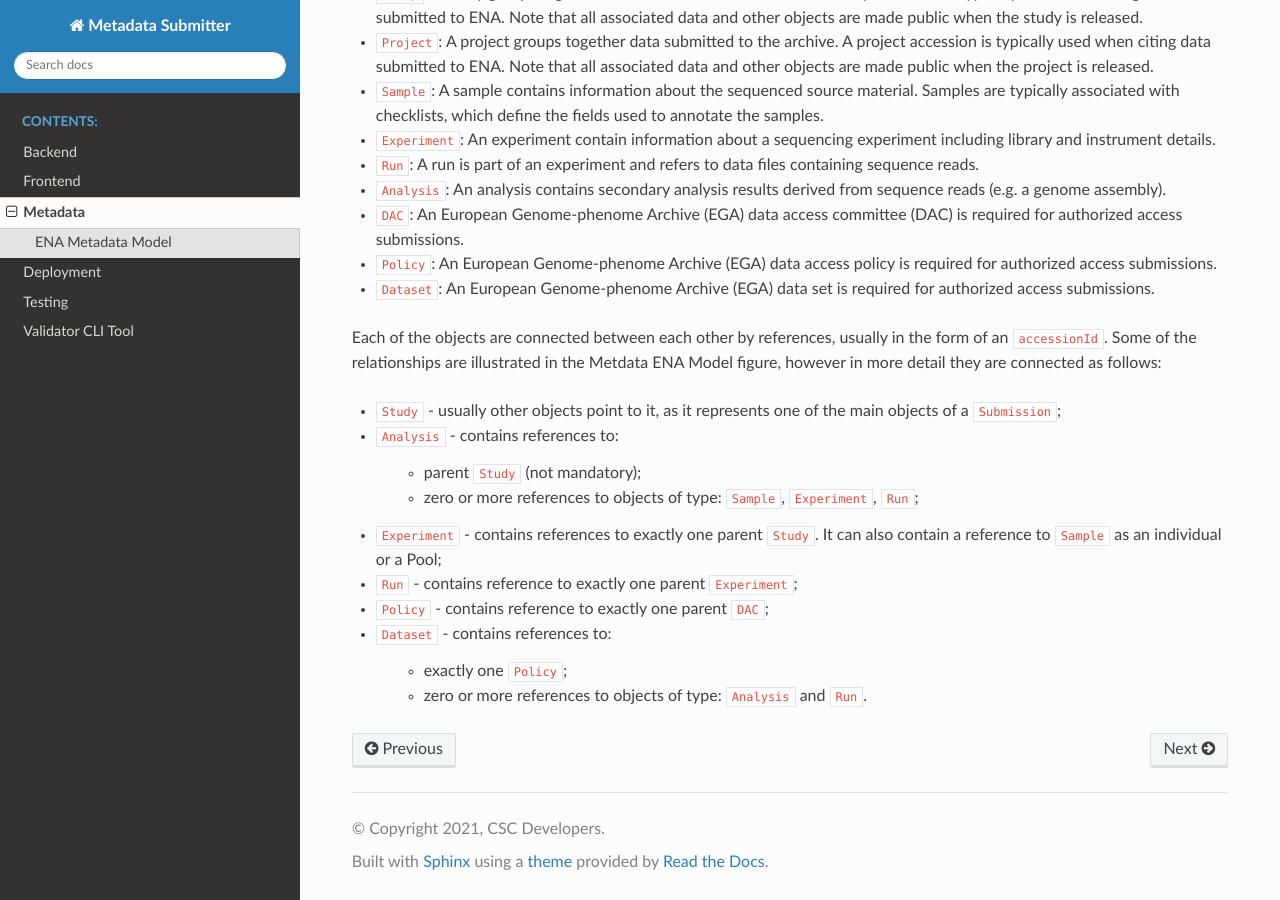
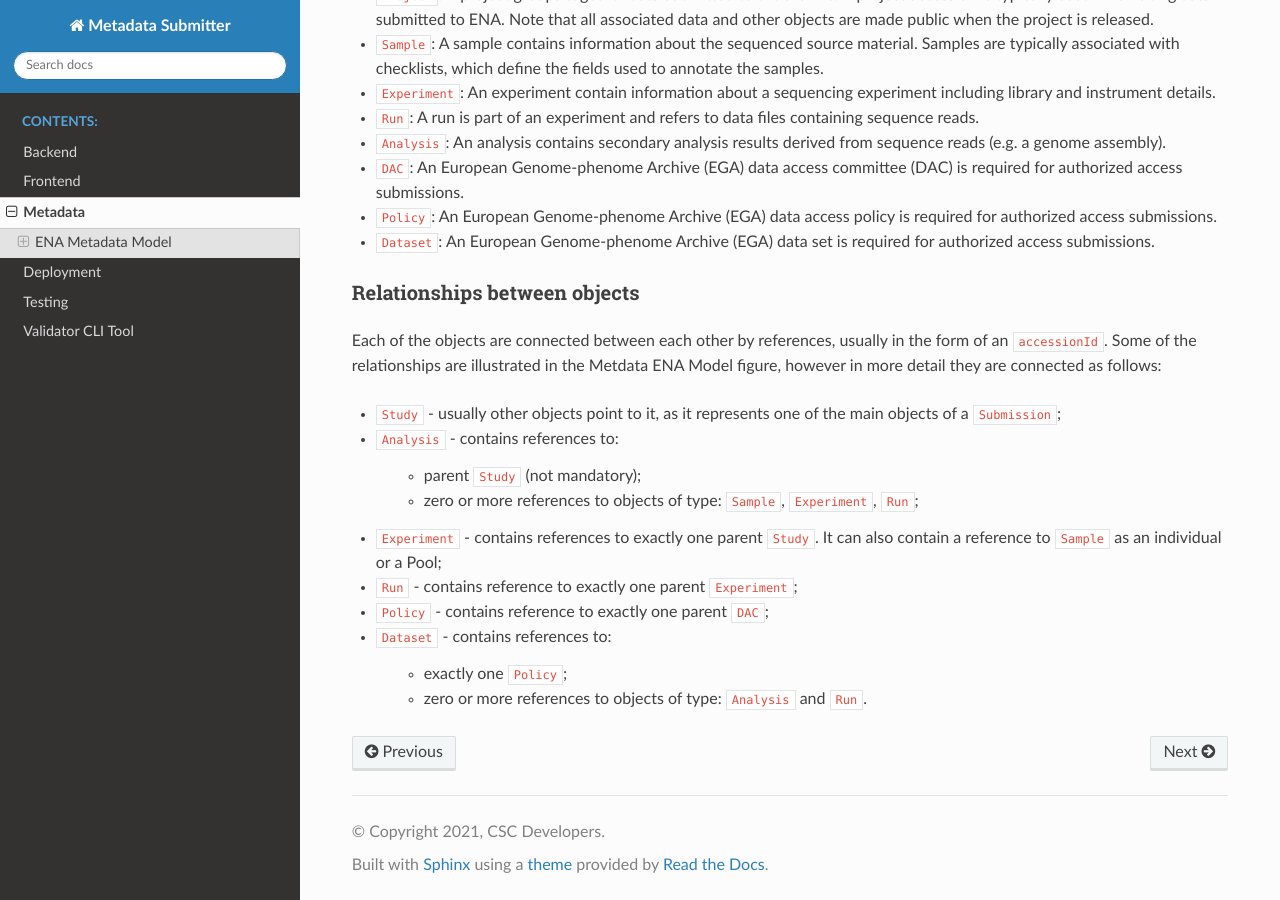
Before and after one commit to CSCfi/metadata-submitter, a Sphinx documentation site: the page built from docs/metadata.rst, in a window 1280 px wide and 900 px high, scrolled down 858 px. Built offline with Sphinx 7.4.7 and the Read the Docs theme 2.0.0, drawn with Linux system fonts in a browser that asks for light colours.

Commit message:
add better description to metadata

```diff
--- a/docs/metadata.rst
+++ b/docs/metadata.rst
@@ -26,6 +26,8 @@
 - ``Policy``: An European Genome-phenome Archive (EGA) data access policy is required for authorized access submissions.
 - ``Dataset``: An European Genome-phenome Archive (EGA) data set is required for authorized access submissions.
 
+Relationships between objects
+~~~~~~~~~~~~~~~~~~~~~~~~~~~~~
 
 Each of the objects are connected between each other by references, usually in the form of an ``accessionId``.
 Some of the relationships are illustrated in the Metdata ENA Model figure, however in more detail they are connected as follows:
```
Also changed, not shown: docs/_static/metadata-model.svg.
